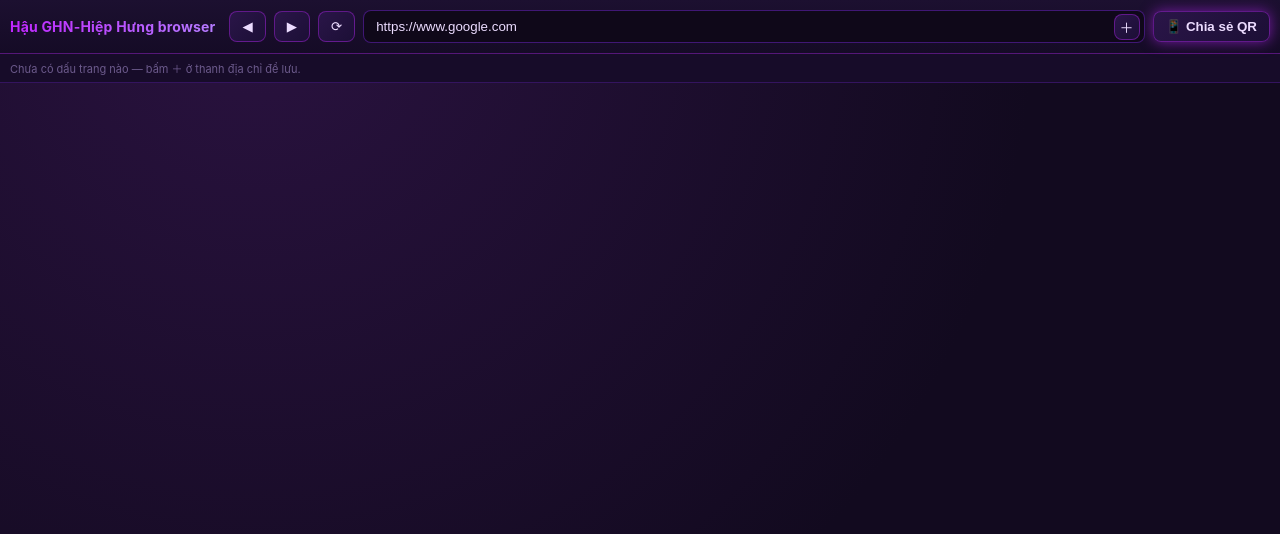
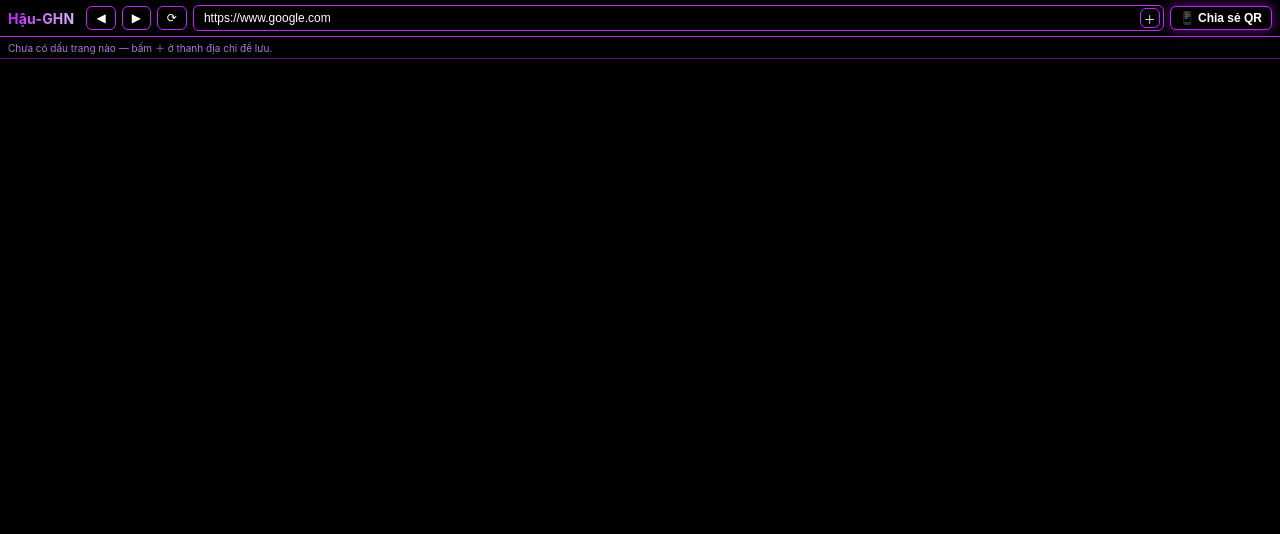
Before and after one commit to trinhconghau22111999-arch/Qrtuxa, an Electron app: page desktop/index.html in a window 1280 px wide. Drawn offline with Linux system fonts and the light colour scheme; no server answers.

```diff
--- a/desktop/index.html
+++ b/desktop/index.html
@@ -5,30 +5,31 @@
 <title>QR Remote Browser</title>
 <style>
   :root {
-    --bg-deep: #120a1f;
-    --bg-panel: #1c1030;
+    --bg-deep: #000000;
+    --bg-panel: #000000;
     --neon-1: #c026ff;
     --neon-2: #8b2dff;
     --neon-3: #4d0bff;
-    --neon-soft: #b57bff;
-    --text: #ecdcff;
+    --neon-soft: #d9b3ff;
+    --text: #ffffff;
   }
   html, body {
     margin:0; padding:0; height:100%;
     font-family: -apple-system, Segoe UI, Arial, sans-serif;
-    background: radial-gradient(circle at 20% 0%, #2a1240 0%, var(--bg-deep) 60%);
+    background: #000000;
     color: var(--text);
   }
   #toolbar {
-    display:flex; align-items:center; gap:8px; padding:10px;
-    background: linear-gradient(180deg, #1c1030, #150b26);
-    border-bottom: 1px solid rgba(192,38,255,0.35);
-    box-shadow: 0 2px 16px rgba(139,45,255,0.25);
+    display:flex; align-items:center; gap:6px; padding:5px 8px;
+    background: #000000;
+    border-bottom: 1px solid var(--neon-1);
+    box-shadow: 0 0 12px rgba(192,38,255,0.4);
   }
   #toolbar button {
-    background: linear-gradient(135deg, #2a1548, #1c0f36);
-    color: var(--text); border: 1px solid rgba(192,38,255,0.4);
-    padding:7px 12px; border-radius:8px; cursor:pointer;
+    background: #000000;
+    color: var(--text); border: 1px solid var(--neon-1);
+    padding:4px 9px; border-radius:6px; cursor:pointer;
+    font-size:12px;
     transition: all .15s ease;
   }
   #toolbar button:hover {
@@ -37,21 +38,21 @@
     color: #fff;
   }
   #bookmarksBar {
-    display:flex; align-items:center; gap:6px; padding:6px 10px;
-    background: #170c29;
-    border-bottom: 1px solid rgba(139,45,255,0.25);
+    display:flex; align-items:center; gap:5px; padding:3px 8px;
+    background: #000000;
+    border-bottom: 1px solid rgba(192,38,255,0.5);
     overflow-x:auto; white-space:nowrap;
-    min-height:14px;
+    min-height:10px;
   }
   #bookmarksBar::-webkit-scrollbar { height:4px; }
   #bookmarksBar::-webkit-scrollbar-thumb { background: rgba(192,38,255,0.4); border-radius:4px; }
-  #bookmarksEmpty { font-size:11px; color:#6c5a8c; }
+  #bookmarksEmpty { font-size:10px; color:#a879e0; }
   .bm-item {
     display:flex; align-items:center; gap:6px;
-    background: rgba(139,45,255,0.12);
-    border:1px solid rgba(139,45,255,0.35);
-    border-radius:16px; padding:4px 6px 4px 12px;
-    font-size:12px; color: var(--text); cursor:pointer;
+    background: #000000;
+    border:1px solid rgba(192,38,255,0.5);
+    border-radius:14px; padding:3px 5px 3px 10px;
+    font-size:11px; color: var(--text); cursor:pointer;
     transition: all .15s ease; flex-shrink:0;
   }
   .bm-item:hover { border-color: var(--neon-1); box-shadow:0 0 8px rgba(192,38,255,0.4); }
@@ -63,10 +64,10 @@
   #urlbarWrap { position:relative; flex:1; display:flex; align-items:center; }
   #urlbarWrap #urlbar { flex:1; padding-right:36px; }
   #addBookmarkBtn {
-    position:absolute; right:5px; top:50%; transform:translateY(-50%);
-    width:26px; height:26px; border-radius:50%;
-    border:1px solid rgba(192,38,255,0.5); background:rgba(192,38,255,0.15);
-    color: var(--neon-soft); cursor:pointer; font-size:14px; display:flex;
+    position:absolute; right:4px; top:50%; transform:translateY(-50%);
+    width:20px; height:20px; border-radius:50%;
+    border:1px solid var(--neon-1); background:#000000;
+    color: var(--neon-soft); cursor:pointer; font-size:12px; display:flex;
     align-items:center; justify-content:center; transition: all .15s ease;
   }
   #addBookmarkBtn:hover { background:rgba(192,38,255,0.35); color:#fff; }
@@ -77,10 +78,10 @@
   #bookmarkModalOverlay.show { display:flex; }
   #bookmarkModal {
     margin-top:64px; width:280px;
-    background: linear-gradient(160deg, #1c1030, #120a1f);
-    border:1px solid rgba(192,38,255,0.5);
+    background: #000000;
+    border:1px solid var(--neon-1);
     border-radius:14px; padding:16px;
-    box-shadow: 0 0 30px rgba(139,45,255,0.45), 0 8px 24px rgba(0,0,0,.5);
+    box-shadow: 0 0 30px rgba(192,38,255,0.5), 0 8px 24px rgba(0,0,0,.5);
   }
   #bookmarkModal h3 {
     margin:0 0 10px 0; font-size:14px;
@@ -89,7 +90,7 @@
   }
   #bookmarkNameInput {
     width:100%; box-sizing:border-box; padding:8px 10px; border-radius:8px;
-    border:1px solid rgba(139,45,255,0.4); background:#0f0819; color:var(--text);
+    border:1px solid rgba(192,38,255,0.5); background:#000000; color:var(--text);
     outline:none; font-size:13px;
   }
   #bookmarkNameInput:focus { border-color: var(--neon-1); box-shadow:0 0 10px rgba(192,38,255,0.5); }
@@ -102,10 +103,10 @@
     background: linear-gradient(135deg, var(--neon-1), var(--neon-3)); border:none; color:#fff; font-weight:600;
   }
   #urlbar {
-    flex:1; padding:8px 12px; border-radius:8px;
-    border:1px solid rgba(139,45,255,0.4);
-    background: #0f0819; color: var(--text);
-    outline:none;
+    flex:1; padding:5px 10px; border-radius:6px;
+    border:1px solid var(--neon-1);
+    background: #000000; color: var(--text);
+    outline:none; font-size:12px;
   }
   #urlbar:focus {
     border-color: var(--neon-1);
@@ -120,14 +121,14 @@
     box-shadow: 0 0 22px rgba(192,38,255,0.9);
     filter: brightness(1.1);
   }
-  #webviewWrap { position:relative; height: calc(100% - 92px); }
+  #webviewWrap { position:relative; height: calc(100% - 62px); }
   webview { width:100%; height:100%; }
   #qrPanel {
     position:absolute; top:14px; right:14px; width:280px;
-    background: linear-gradient(160deg, #1c1030, #120a1f);
-    border:1px solid rgba(192,38,255,0.5);
+    background: #000000;
+    border:1px solid var(--neon-1);
     border-radius:14px; padding:16px; display:none; z-index:10;
-    box-shadow: 0 0 30px rgba(139,45,255,0.45), 0 8px 24px rgba(0,0,0,.5);
+    box-shadow: 0 0 30px rgba(192,38,255,0.5), 0 8px 24px rgba(0,0,0,.5);
   }
   #qrPanel.show { display:block; }
   #qrPanel canvas {
@@ -164,7 +165,7 @@
 </head>
 <body>
   <div id="toolbar">
-    <span id="brand">Hậu GHN-Hiệp Hưng browser</span>
+    <span id="brand">Hậu-GHN</span>
     <button id="backBtn">◀</button>
     <button id="fwdBtn">▶</button>
     <button id="reloadBtn">⟳</button>
```
